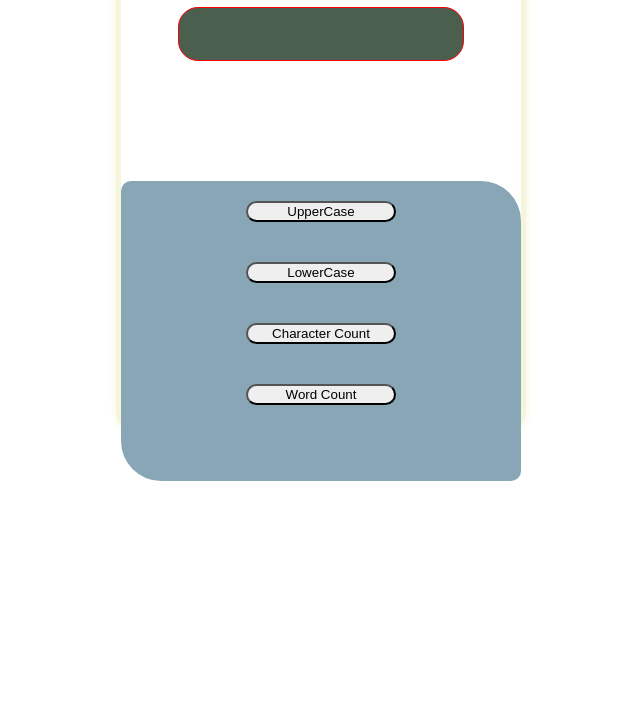
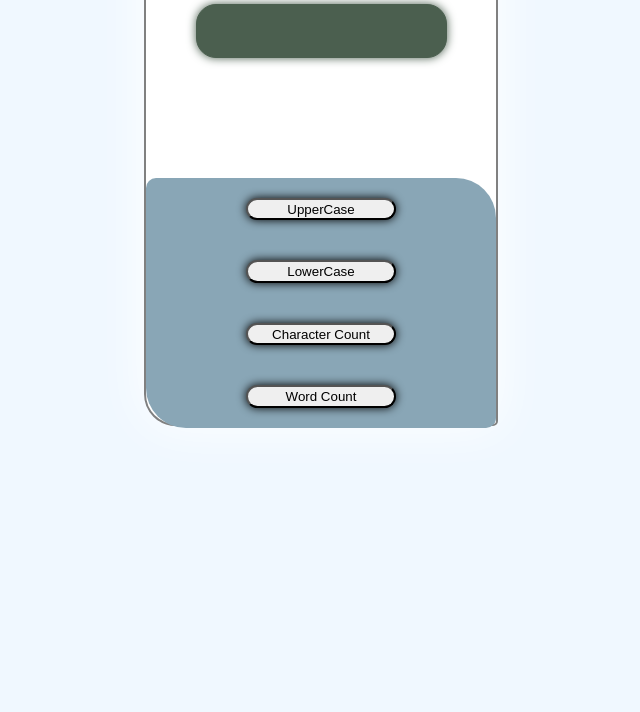
Before and after one commit to vaishupadmor/icp-8.0-assignment-29, a plain HTML site: page index.html in a window 1280 px wide. Shown: the part 88-800 px from the top of the page, without its empty margins (319-959 px from the left). Drawn offline with Linux system fonts and the light colour scheme.

```diff
--- a/index.html
+++ b/index.html
@@ -6,14 +6,19 @@
     <title>text tool</title>
     <style>
 
+        body{
+            background-color: aliceblue;
+        }
+
     .card-container{
+        background-color: white;
         display: block;
         margin:10px auto;
         height:500px;
-        width:400px;
-        border:5px solid beige;
-        box-shadow: 0px 0px 10px 0px beige;
-        border-radius: 20px;
+        width:350px;
+        border:2px solid grey;
+        box-shadow: 0px 0px 50px 0px white;
+        border-radius: 20px 32px 5px ;
     }
     .app-title{
      text-align: center;
@@ -24,13 +29,14 @@
         margin : 10px auto;
         display: block;
         height: 50px;
-        border:1px double red;
+        border:1px double #4B5F4F ;
         border-radius: 20px;
         background-color: #4B5F4F;
-        color:#16191A;
+        color:white;
         font-size: 40px;
         font-family: 'Franklin Gothic Medium', 'Arial Narrow', Arial, sans-serif;
         font-weight: 200px;
+        box-shadow: 0px 0px 10px 0px #4B5F4F ;
     }
 
     .buttons-container{
@@ -39,15 +45,17 @@
         align-items: center;
         background-color: #89A6B6;
         border-radius: 10px 40px;
-        height:300px;
+        height:250px;
 
 
     }
 
     .btn-action{
         width:150px;
+        height: 30px;
         margin:20px;
         border-radius: 20px;
+        box-shadow: 0px 0px 10px 0px black;
     }
     .paragraph{
         width: 70%;
```
Also changed, not shown: Screenshot (355).png (added), Screenshot (356).png (added), Screenshot (357).png (added), Screenshot (358).png (added), 1 other file.
